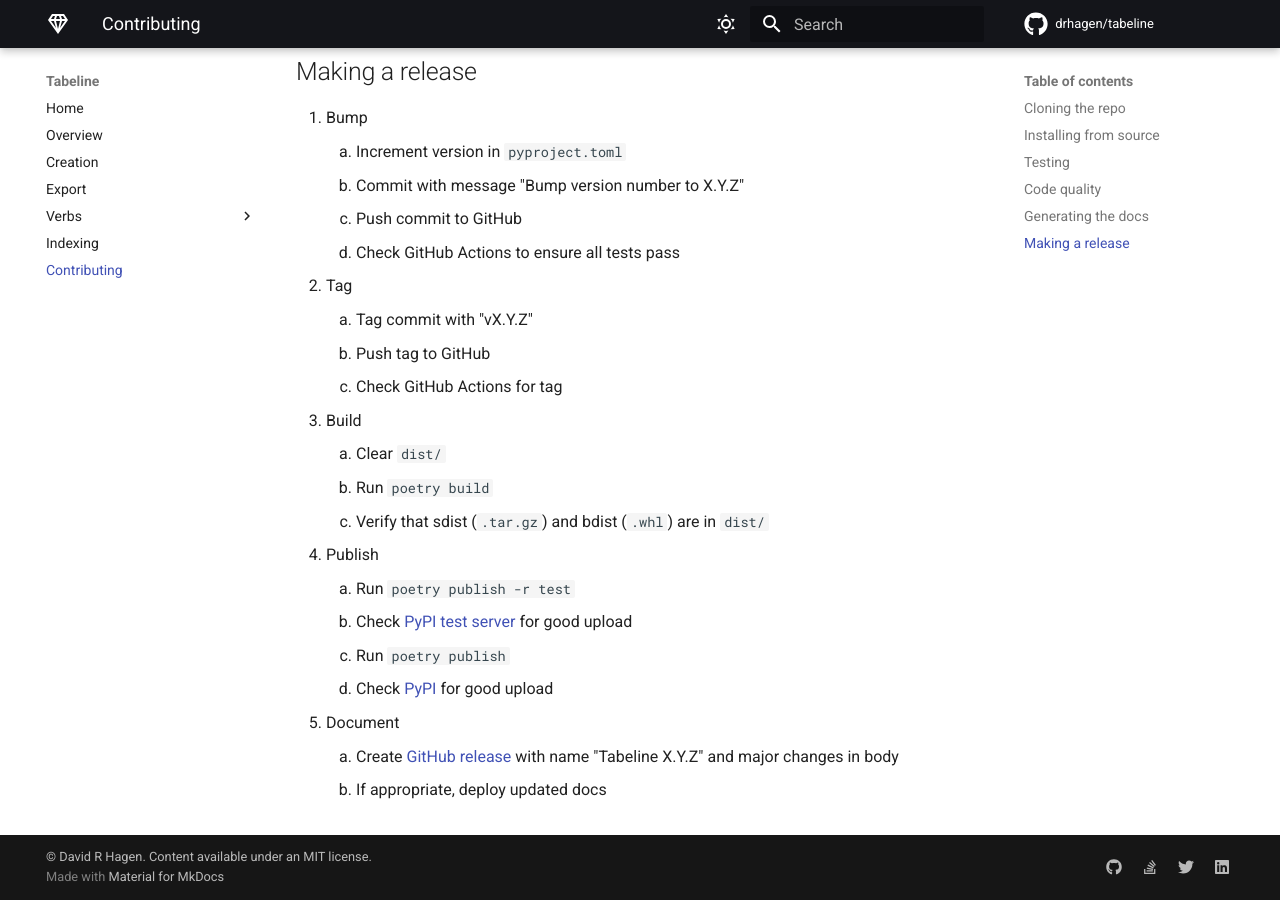
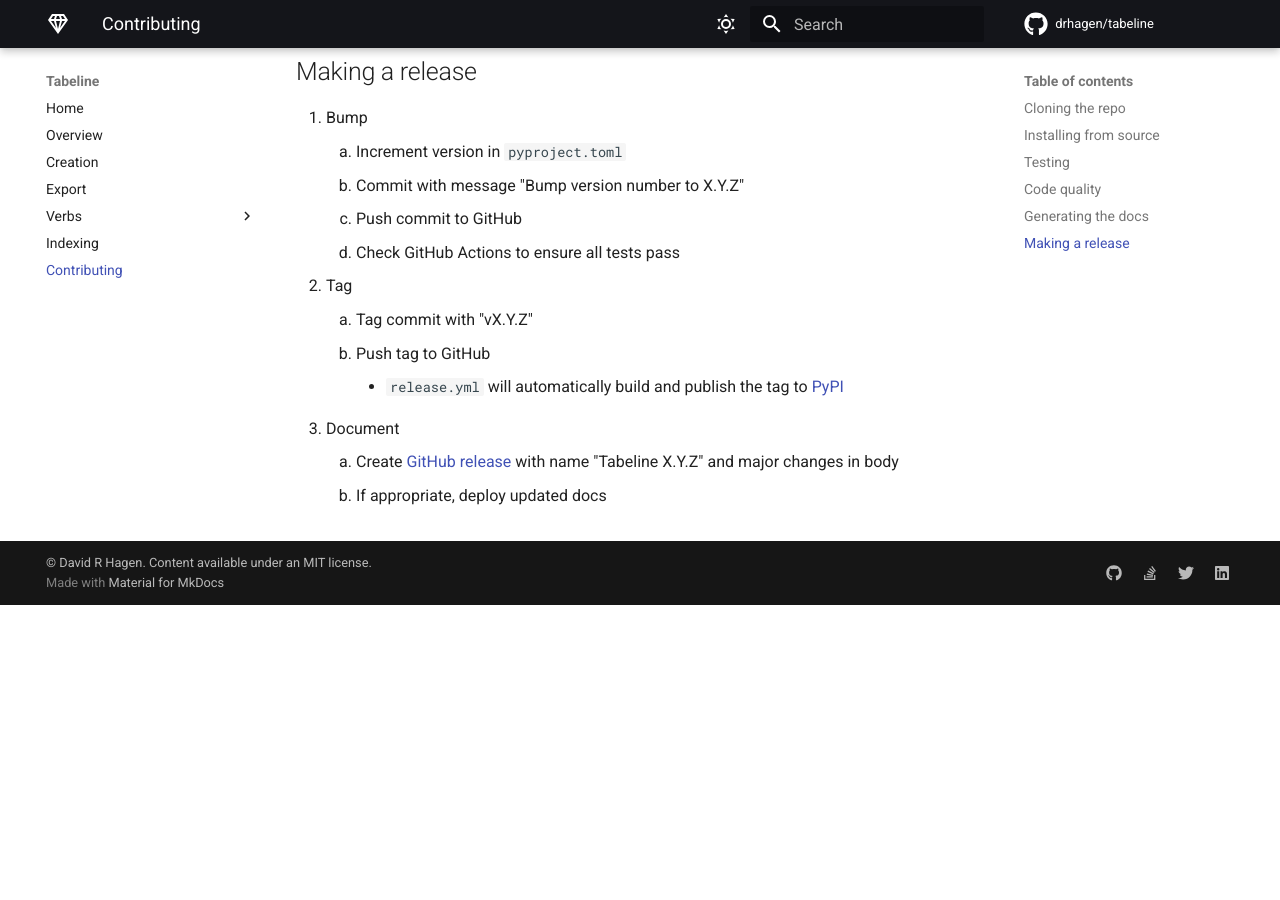
Before and after one commit to drhagen/tabeline, an MkDocs documentation site: the page built from docs/contributing.md, in a window 1280 px wide and 900 px high, scrolled down 1687 px. Built offline with MkDocs 1.6.1 and Material for MkDocs 9.7.7, drawn with Linux system fonts in a browser that asks for light colours; comment, search, counter and statistics services are not loaded; after the commit the page ends 2292 px from its top, so only the background shows below that.

Commit message:
Publish releases automatically from tags (#37)

```diff
--- a/docs/contributing.md
+++ b/docs/contributing.md
@@ -73,16 +73,7 @@ poetry run mkdocs gh-deploy
 2. Tag
     1. Tag commit with "vX.Y.Z"
     2. Push tag to GitHub
-    3. Check GitHub Actions for tag
-3. Build
-    1. Clear `dist/`
-    2. Run `poetry build`
-    3. Verify that sdist (`.tar.gz`) and bdist (`.whl`) are in `dist/`
-4. Publish
-    1. Run `poetry publish -r test`
-    2. Check [PyPI test server](https://test.pypi.org/project/tabeline/) for good upload
-    3. Run `poetry publish`
-    4. Check [PyPI](https://pypi.org/project/tabeline/) for good upload
-5. Document
+        - `release.yml` will automatically build and publish the tag to [PyPI](https://pypi.org/project/parsita/)
+3. Document
     1. Create [GitHub release](https://github.com/drhagen/tabeline/releases) with name "Tabeline X.Y.Z" and major changes in body
     2. If appropriate, deploy updated docs
--- a/pyproject.toml
+++ b/pyproject.toml
@@ -48,10 +48,7 @@ pandas = ["pandas", "pyarrow"]
 
 
 [tool.pytest.ini_options]
-addopts = [
-    "--strict-config",
-    "--strict-markers",
-]
+addopts = ["--strict-config", "--strict-markers"]
 xfail_strict = true
 filterwarnings = [
     # When running tests, treat warnings as errors (e.g. -Werror).
```
Also changed, not shown: 2 other files.
